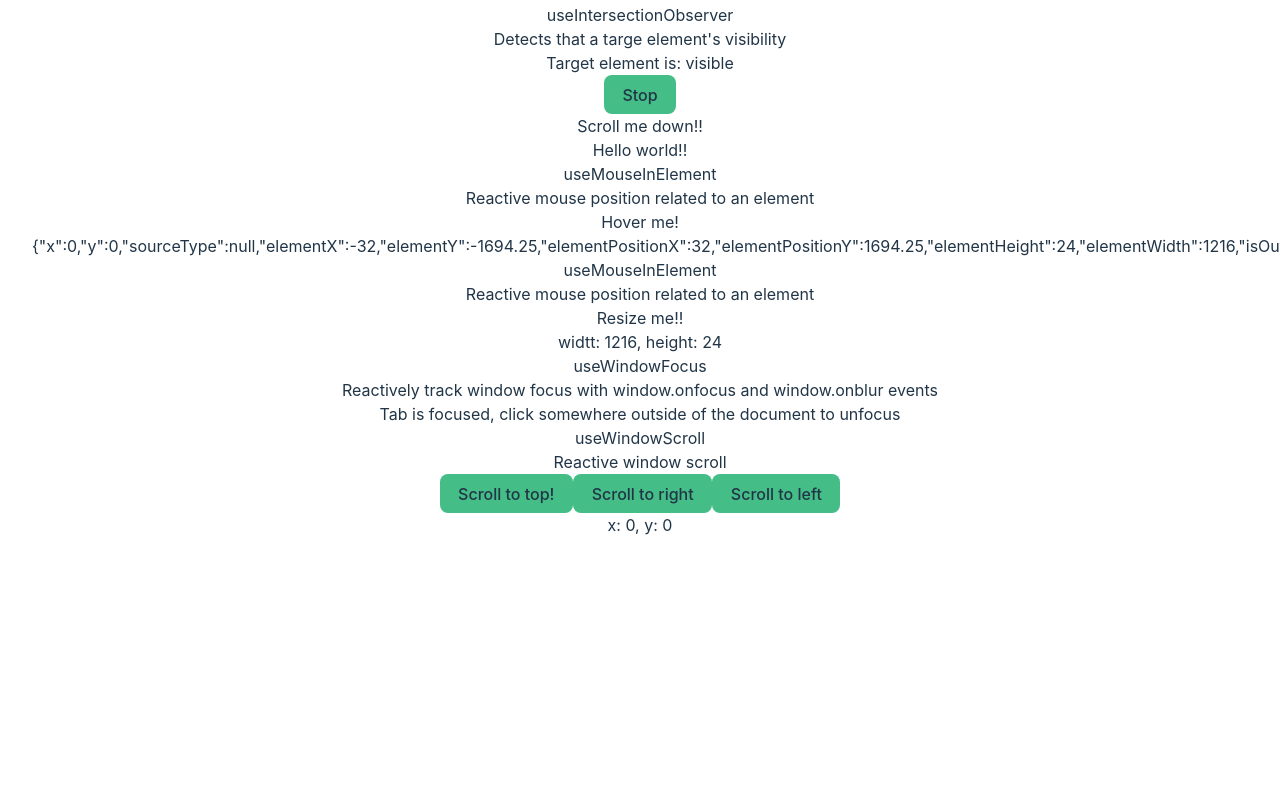
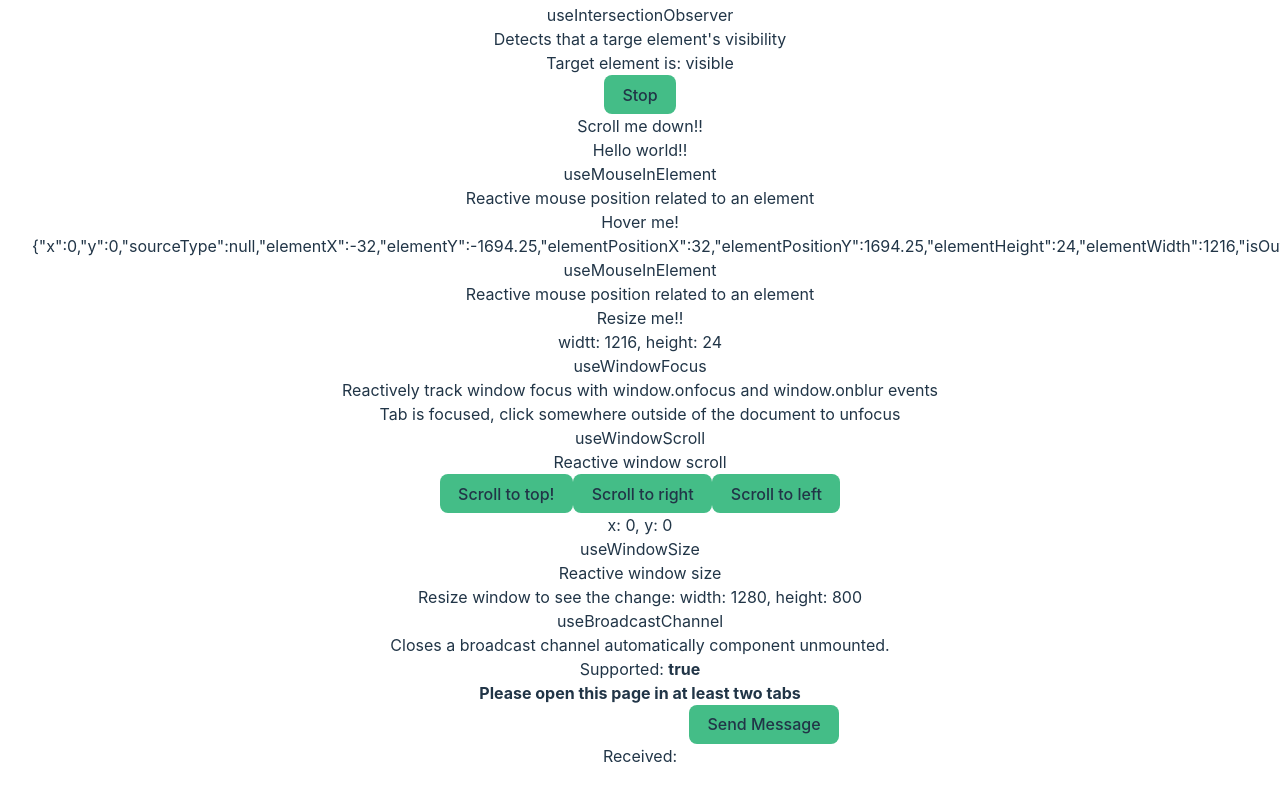
Before and after one commit to cwmazer/vue3-vueuse, a Vue app: page / in a window 1280 px wide. Shown: the part 1484-2284 px from the top of the page. Before the commit the page ends 2053 px from the top, so only its background shows below. Built offline with nearby package versions, Linux system fonts and the light colour scheme.

Commit message:
browser/useBroadcastChannel

```diff
--- a/src/App.vue
+++ b/src/App.vue
@@ -14,11 +14,13 @@ import UseMouseInElement from "./components/vueuse/elements/useMouseInElement/in
 import UseResizeObserver from "./components/vueuse/elements/useResizeObserver/index.vue";
 import UseWindowFocus from "./components/vueuse/elements/useWindowFocus/index.vue";
 import UseWindowScroll from "./components/vueuse/elements/useWindowScroll/index.vue";
+import UseWindowSize from "./components/vueuse/elements/useWindowSize/index.vue";
+import UseBroadcastChannel from "./components/vueuse/browser/useBroadcashChannel/index.vue";
 </script>
 
 <template>
   <div class="w-full h-full">
-    <div class="w-[800px] mx-auto grid grid-cols-1 gap-3">
+    <div class="w-[800px] mx-auto grid grid-cols-1 gap-3 mb-5">
       <CreateGlobalState />
       <CreateSharedComposable />
       <UseRefHistory />
@@ -34,6 +36,8 @@ import UseWindowScroll from "./components/vueuse/elements/useWindowScroll/index.
       <UseResizeObserver />
       <UseWindowFocus />
       <UseWindowScroll />
+      <UseWindowSize />
+      <UseBroadcastChannel />
     </div>
   </div>
 </template>
--- /dev/null
+++ b/src/components/vueuse/browser/useBroadcashChannel/index.vue
@@ -0,0 +1,30 @@
+<template>
+  <div class="w-full p-2 border border-slate-200 rounded-md">
+    <h2 class="mb-1 font-bold underline">useBroadcastChannel</h2>
+    <p>Closes a broadcast channel automatically component unmounted.</p>
+    <div class="text-left">
+      <div>
+        <p>
+          Supported:
+          <b>{{ isSupported }}</b>
+        </p>
+        <b>Please open this page in at least two tabs</b>
+      </div>
+      <div class="">
+        <form @submit.prevent="post(message)">
+          <input type="text" v-model="message" class="p-1 outline-none border border-x-zinc-800 rounded-md" />
+          <button type="submit" class="ml-3">Send Message</button>
+        </form>
+      </div>
+      <div>Received: {{ data }}</div>
+    </div>
+  </div>
+</template>
+<script setup lang="ts">
+import { ref } from "vue";
+import { useBroadcastChannel } from "@vueuse/core";
+const { isSupported, channel, data, post, close, error, isClosed } = useBroadcastChannel({ name: "vueuse-demo-channel" });
+const message = ref("");
+</script>
+
+<style scoped></style>
--- /dev/null
+++ b/src/components/vueuse/elements/useWindowSize/index.vue
@@ -0,0 +1,15 @@
+<template>
+  <div class="w-full p-2 border border-slate-200 rounded-md">
+    <h2 class="mb-1 font-bold underline">useWindowSize</h2>
+    <p>Reactive window size</p>
+    <div class="w-[600px] mx-auto border mt-3 p-2 flex gap-3 justify-center">
+      {{ `Resize window to see the change: width: ${width}, height: ${height}` }}
+    </div>
+  </div>
+</template>
+<script setup lang="ts">
+import { useWindowSize } from "@vueuse/core";
+const { width, height } = useWindowSize();
+</script>
+
+<style scoped></style>
```
